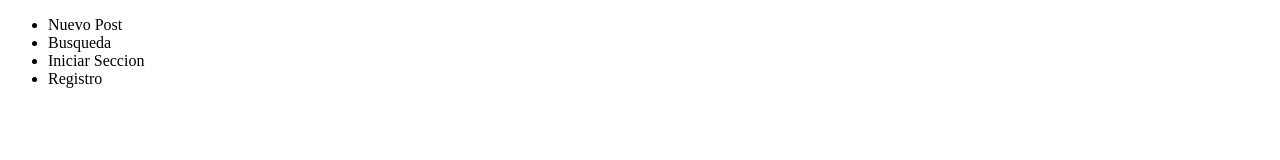
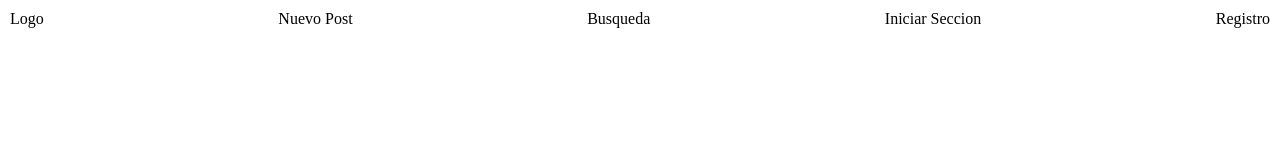
Before and after one commit to ReTagus/MiProyecto, a plain HTML site: page index.html in a window 1280 px wide. Drawn offline with Linux system fonts and the light colour scheme.

Commit message:
agregar estilos para el navbar

```diff
--- a/index.html
+++ b/index.html
@@ -10,7 +10,8 @@
 </head>
 <body>
     <header>
-        <ul>
+        <ul class = "navbar">
+            <li>Logo</li>
             <li>Nuevo Post</li>
             <li>Busqueda</li>
             <li>Iniciar Seccion</li>
--- a/styles/estilos.css
+++ b/styles/estilos.css
@@ -0,0 +1,16 @@
+
+body {
+    margin: 0px;
+}
+
+ul {
+    list-style: none;
+    padding: 0px;
+    margin: 0px;
+}
+
+.navbar {
+    display: flex;
+    justify-content: space-between;
+    padding: 10px;
+}
```
